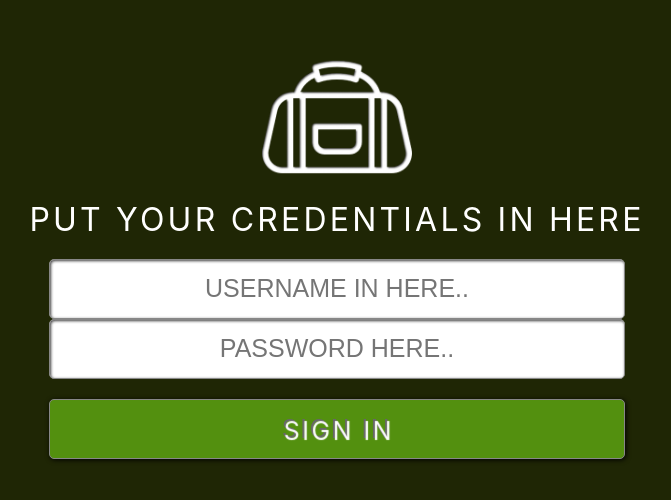
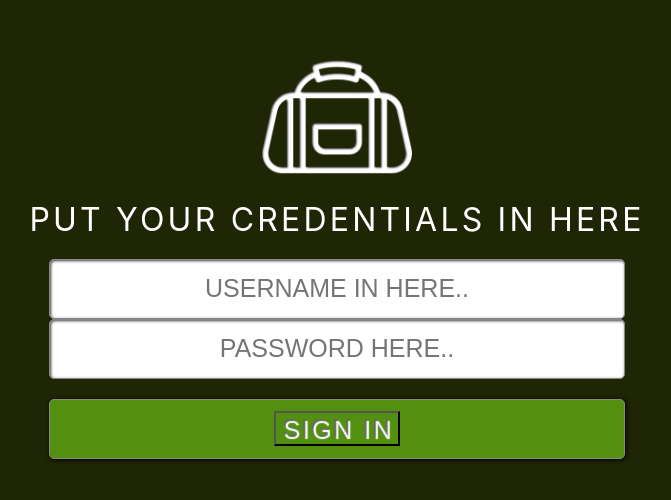
Before and after one commit to mungoose/gymbag, a Next.js app: page /start in a window 1280 px wide. Shown: the part 160-660 px from the top of the page, without its empty margins (303-974 px from the left). Built offline with nearby package versions, Linux system fonts and the light colour scheme.

Commit message:
Add google auth

```diff
--- a/package.json
+++ b/package.json
@@ -11,6 +11,7 @@
   "dependencies": {
     "classnames": "^2.5.1",
     "next": "^15.1.5",
+    "next-auth": "^5.0.0-beta.25",
     "react": "^19.0.0",
     "react-dom": "^19.0.0"
   },
--- /dev/null
+++ b/src/app/_components/SignInButton/SignInButton.module.css
@@ -0,0 +1,18 @@
+.container {
+	border-radius: var(--default-radius);
+	min-height: var(--default-height);
+	border: var(--default-border);
+	display: flex;
+	justify-content: center;
+	align-items: center;
+	box-shadow: rgb(0 0 0) 1px 1px 5px;
+}
+
+.buttonLabel {
+	font-size: var(--default-font-size);
+	letter-spacing: 0.1em;
+	background-color: #676767;
+	color: transparent;
+	text-shadow: 2px 2px 1px #ffffff;
+	background-clip: text;
+}
--- /dev/null
+++ b/src/app/_components/SignInButton/SignInButton.tsx
@@ -0,0 +1,41 @@
+import styles from './SignInButton.module.css';
+import { COLORS } from 'app/_interfaces/colors';
+import { signIn } from '@/utils/auth';
+
+interface Props {
+	buttonColor?: COLORS.default | COLORS.green | COLORS.red | COLORS.gray;
+	buttonSize?: 'narrow' | 'wide';
+	buttonLabel: string;
+	noMargin?: boolean;
+}
+
+const Button = ({ buttonColor = COLORS.default, buttonSize = 'narrow', buttonLabel = 'DEFAULT', noMargin }: Props) => {
+	const buttonWidth = buttonSize === 'narrow' ? '30vw' : '100%';
+	const buttonMaxWidth = buttonSize === 'narrow' ? '350px' : '1005px';
+
+	return (
+		<form
+			action={async () => {
+				'use server';
+				await signIn('google');
+			}}
+			className={styles.container}
+			style={
+				noMargin
+					? { backgroundColor: buttonColor, width: buttonWidth, maxWidth: buttonMaxWidth }
+					: {
+							backgroundColor: buttonColor,
+							width: buttonWidth,
+							maxWidth: buttonMaxWidth,
+							marginTop: '20px',
+						}
+			}
+		>
+			<button type="submit" className={styles.buttonLabel}>
+				{buttonLabel}
+			</button>
+		</form>
+	);
+};
+
+export default Button;
--- /dev/null
+++ b/src/app/_utils/auth.ts
@@ -0,0 +1,6 @@
+import NextAuth from 'next-auth';
+import Google from 'next-auth/providers/google';
+
+export const { handlers, signIn, signOut, auth } = NextAuth({
+	providers: [Google],
+});
--- /dev/null
+++ b/src/app/api/auth/[...nextauth]/route.ts
@@ -0,0 +1,3 @@
+import { handlers } from '@/utils/auth';
+
+export const { GET, POST } = handlers;
--- a/src/app/start/page.tsx
+++ b/src/app/start/page.tsx
@@ -1,6 +1,6 @@
 import Image from 'next/image';
 import Link from 'next/link';
-import Button from 'app/_components/Button/Button';
+import SignInButton from '@/components/SignInButton/SignInButton';
 import Input from 'app/_components/Input/Input';
 import styles from './styles.module.css';
 
@@ -16,7 +16,7 @@ const Start = () => {
 			<div className={styles.form}>
 				<Input inputPlaceholder="USERNAME IN HERE.." />
 				<Input inputPlaceholder="PASSWORD HERE.." inputType="password" />
-				<Button buttonLabel="SIGN IN" buttonSize="wide" linkTo="/takeoff" />
+				<SignInButton buttonLabel="SIGN IN" buttonSize="wide" />
 			</div>
 		</div>
 	);
```
Also changed, not shown: tsconfig.json (+4 -3 lines), 1 other file (tests, documents, lock files or other folders).
